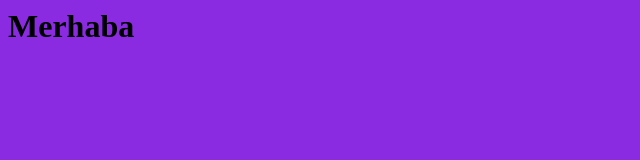
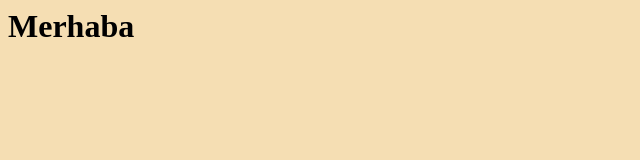
Before and after one commit to novelazzz/novelazzz.github.io, a plain HTML site: page index.html in a window 1280 px wide. Shown: the whole page, without its empty margins (0-640 px from the left). Drawn offline with Linux system fonts and the light colour scheme.

Commit message:
Update index.html

```diff
--- a/index.html
+++ b/index.html
@@ -2,7 +2,7 @@
     <head>
         <title>NovelaSS</title>
     </head>
-    <body style="background-color: blueviolet;">
+    <body style="background-color:wheat;">
         <h1>Merhaba</h1>
     </body>
 </html>
```
